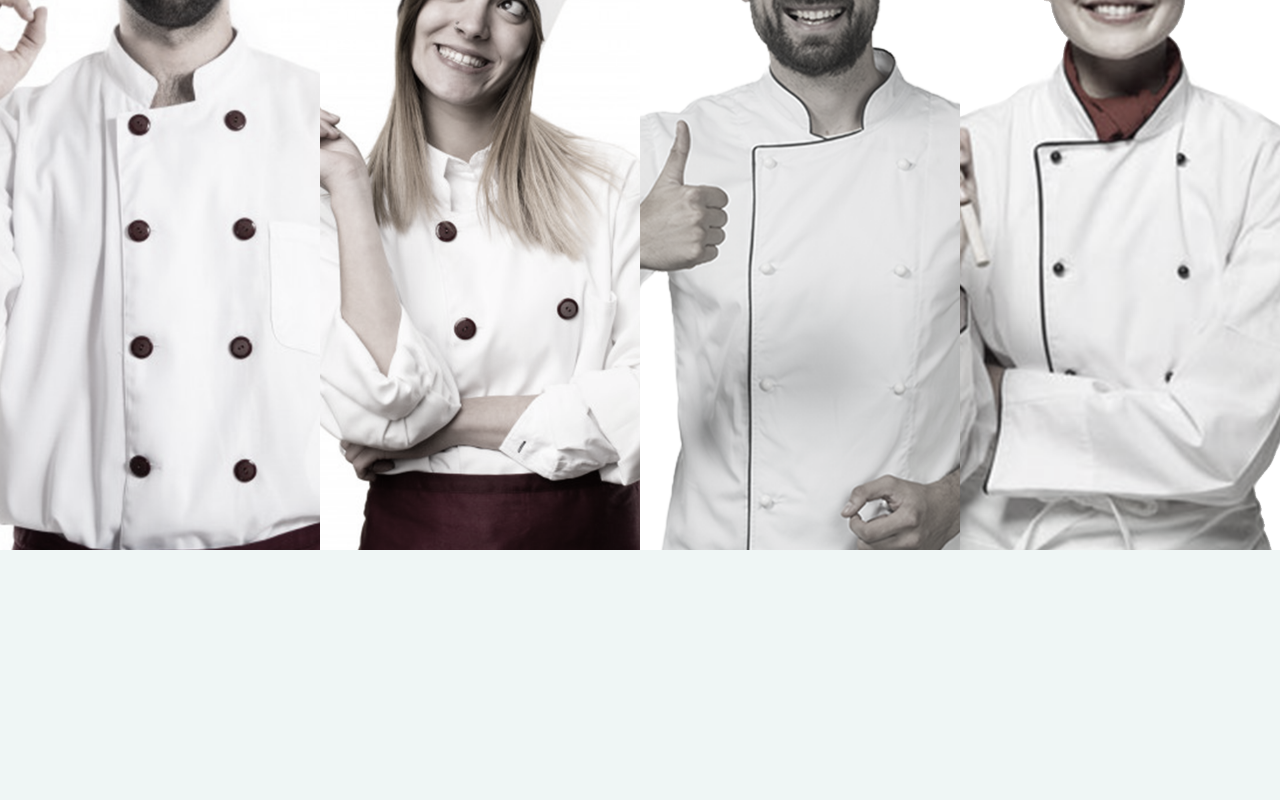
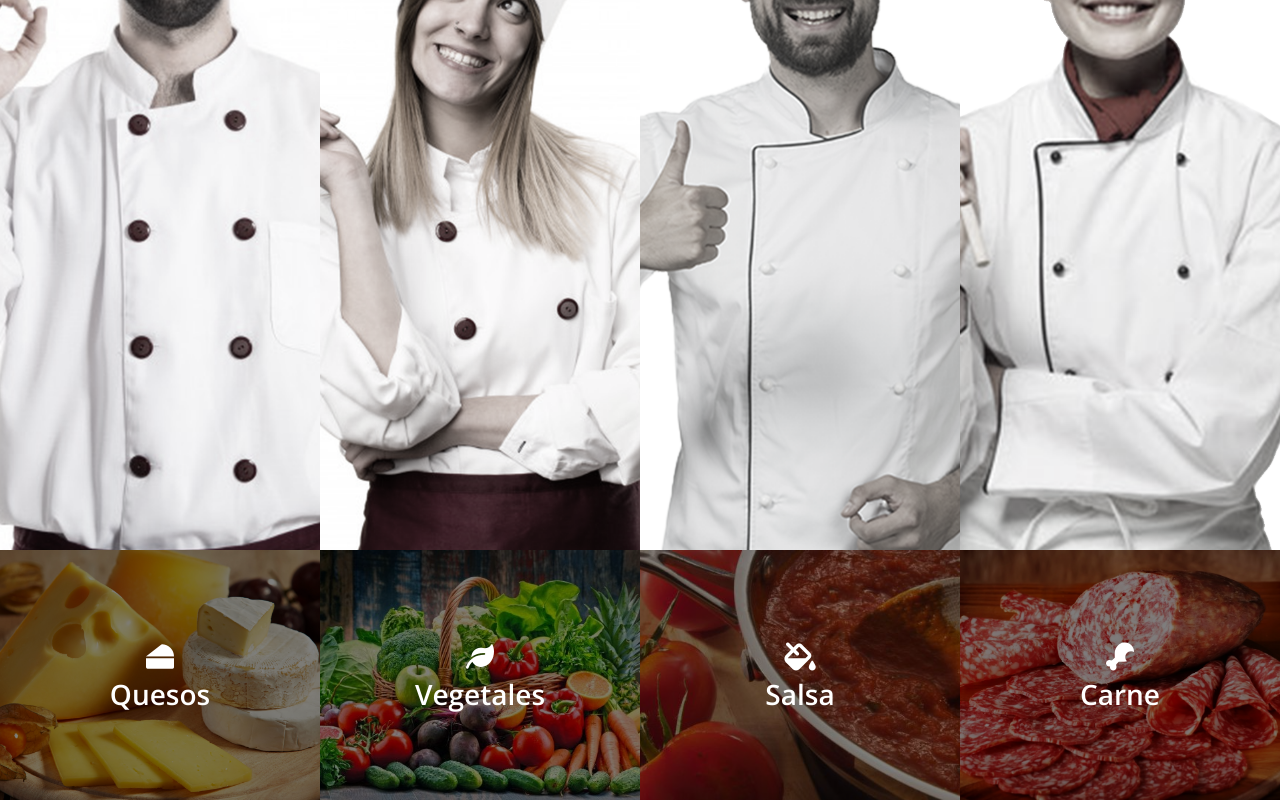
Before and after one commit to GonzaloTey/proyectoPizzeria, a plain HTML site: page index.html in a window 1280 px wide. Shown: the part 1855-2655 px from the top of the page. Before the commit the page ends 2405 px from the top, so only its background shows below. Drawn offline with nearby package versions, Linux system fonts and the light colour scheme.

Commit message:
Listo seccion ingredientes

```diff
--- a/css/styles.css
+++ b/css/styles.css
@@ -418,12 +418,62 @@ body {
     transform: scale(2);
 }
 
+/* Seccion Ingredientes */
 
+#ingredientes{
+    display: flex;
+    justify-content: center;
+    align-items: center;
+}
 
+.ingre {
+    flex-grow: 1;
+    overflow: hidden;
+    position: relative;
+    height: 250px;
+}
 
+.ingre--img {
+    position: absolute;
+    height: 100%;
+    left: 50%;
+    transform: translateX(-50%);
+}
 
+.ingre--info {
+    position: absolute;
+    width: 100%;
+    height: 100%;
+    display: flex;
+    flex-direction: column;
+    justify-content: center;
+    align-items: center;
+    background-color: rgba(0, 0, 0, .5);
+    transition: all .3s;
 
+    /* Otra Opcion de centrado */
 
+    /* top: 0;
+    left: 0;
+    bottom: 0;
+    right: 0;
+    margin: auto; */
+}
+
+.ingre--info p {
+    font-size: 28px;
+    font-weight: 600;
+    color: #fff;
+    transition: all .3s;
+}
+
+.ingre--info:hover {
+    background-color: rgba(0, 0, 0, 0.25);
+}
+
+.ingre--info:hover p {
+    transform: translateY(10px);
+}
 
 
 
@@ -559,4 +609,11 @@ body {
         width: 65%;
     }
 
+    /* Seccion Ingredientes */
+
+    .ingre--info .txt-ingre {
+        display: none;
+    }
+
+
 }
--- a/index.html
+++ b/index.html
@@ -224,7 +224,41 @@
         </div>
     </section>
 
+    <!-- Seccion Ingredientes -->
 
+    <section id="ingredientes">
+        <div class="ingre">
+            <img src="assets/ingredientes1.jpg" alt="ingredientes" class="ingre--img">
+            <div class="ingre--info">
+                <p><span class="fas fa-cheese"></span></p>
+                <p class="txt-ingre">Quesos</p>
+            </div>
+        </div>
+
+        <div class="ingre">
+            <img src="assets/ingredientes2.jpg" alt="ingredientes" class="ingre--img">
+            <div class="ingre--info">
+                <p><span class="fas fa-leaf"></span></p>
+                <p class="txt-ingre">Vegetales</p>
+            </div>
+        </div>
+
+        <div class="ingre">
+            <img src="assets/ingredientes3.jpg" alt="ingredientes" class="ingre--img">
+            <div class="ingre--info">
+                <p><span class="fas fa-fill-drip"></span></p>
+                <p class="txt-ingre">Salsa</p>
+            </div>
+        </div>
+
+        <div class="ingre">
+            <img src="assets/ingredientes4.jpg" alt="ingredientes" class="ingre--img">
+            <div class="ingre--info">
+                <p><span class="fas fa-drumstick-bite"></span></p>
+                <p class="txt-ingre">Carne</p>
+            </div>
+        </div>
+    </section>
 
 
     <script src="js/app.js"></script>
```
